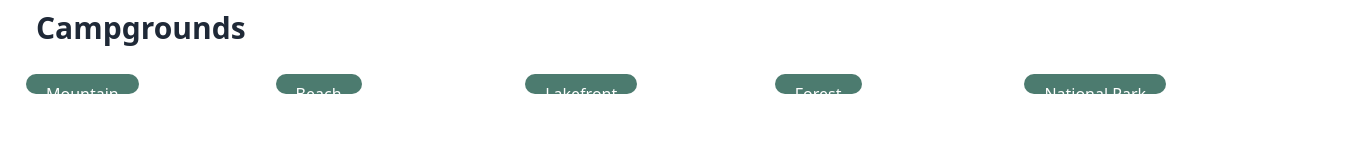
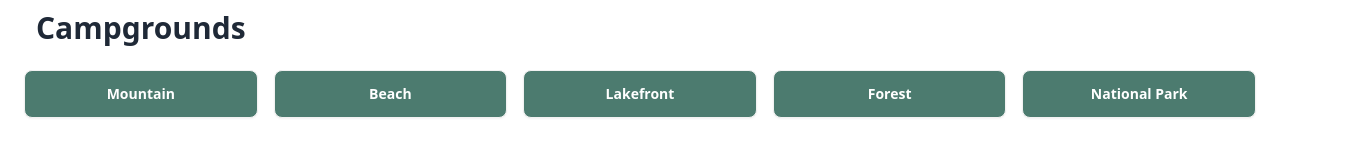
Before and after one commit to Paepilai/PROJECT2-SEC-1-GETA, a Vue app: page / in a window 1280 px wide. Shown: the part 150-318 px from the top of the page, 1357 px wide, since content can reach past the window. Built offline with nearby package versions, Linux system fonts and the light colour scheme.

Commit message:
Update App.vue slot Listcamp

```diff
--- a/src/App.vue
+++ b/src/App.vue
@@ -1,64 +1,49 @@
 <script setup>
-import Navbar from "./components/Navbar.vue";
-import Camplist from "./components/Camplist.vue";
+import Navbar from "./components/Navbar.vue"
+import Camplist from "./components/Camplist.vue"
 </script>
 
 <template>
   <div class="grid-container">
     <Navbar />
     <div class="flex items-center justify-between px-3 py-5">
-      <h1 class="ml-8 text-4xl font-bold"> Hi [Name], welcome to your space!</h1>
+      <h1 class="ml-8 text-4xl font-bold">Hi [Name], welcome to your space!</h1>
 
       <label class="mr-8 input input-bordered- flex items-center gap-2">
         <input type="text" class="grow" placeholder="Search" />
-        <svg xmlns="http://www.w3.org/2000/svg" viewBox="0 0 16 16" fill="currentColor" class="w-4 h-4 opacity-70">
-          <path fill-rule="evenodd" d="M9.965 11.026a5 5 0 1 1 1.06-1.06l2.755 2.754a.75.75 0 1 1-1.06 1.06l-2.755-2.754ZM10.5 7a3.5 3.5 0 1 1-7 0 3.5 3.5 0 0 1 7 0Z" clip-rule="evenodd" />
+        <svg
+          xmlns="http://www.w3.org/2000/svg"
+          viewBox="0 0 16 16"
+          fill="currentColor"
+          class="w-4 h-4 opacity-70"
+        >
+          <path
+            fill-rule="evenodd"
+            d="M9.965 11.026a5 5 0 1 1 1.06-1.06l2.755 2.754a.75.75 0 1 1-1.06 1.06l-2.755-2.754ZM10.5 7a3.5 3.5 0 1 1-7 0 3.5 3.5 0 0 1 7 0Z"
+            clip-rule="evenodd"
+          />
         </svg>
       </label>
     </div>
 
-    <h1 class="ml-9 text-3xl font-bold"> Campgrounds</h1>
+    <h1 class="ml-9 text-3xl font-bold">Campgrounds</h1>
     <div class="grid grid-cols-5 gap-4 p-6">
-      <div class="badge">Mountain</div>
-      <div class="badge">Beach</div>
-      <div class="badge">Lakefront</div>
-      <div class="badge">Forest</div>
-      <div class="badge">National Park</div>
+      <div class="btn bg-navgreen text-white hover:bg-[#F79C1D]">Mountain</div>
+      <div class="btn bg-navgreen text-white hover:bg-[#F79C1D]">Beach</div>
+      <div class="btn bg-navgreen text-white hover:bg-[#F79C1D]">Lakefront</div>
+      <div class="btn bg-navgreen text-white hover:bg-[#F79C1D]">Forest</div>
+      <div class="btn bg-navgreen text-white hover:bg-[#F79C1D]">
+        National Park
+      </div>
     </div>
   </div>
-  <div class="camplist-grid grid grid-cols-3 gap-4 p-6">
-      <div><Camplist /></div>
-      <div><Camplist /></div>
-      <div><Camplist /></div>
-      <div><Camplist /></div>
-      <div><Camplist /></div>
-      <div><Camplist /></div>
-    </div>
 
+  <Camplist />
 </template>
 
 <style scoped>
 .grid-container {
   display: grid;
-
-}
-
-.badge {
-  background-color: #4c7b6f;
-  border: none;
-  color: white;
-  text-align: center;
-  text-decoration: none;
-  display: inline-block;
-  font-size: 16px;
-  margin: 4px 2px;
-  cursor: pointer;
-  border-radius: 20px;
-  padding: 10px 20px;
-}
-
-.badge:hover {
-  background-color: #F79C1D;
 }
 
 .camplist-grid {
```
